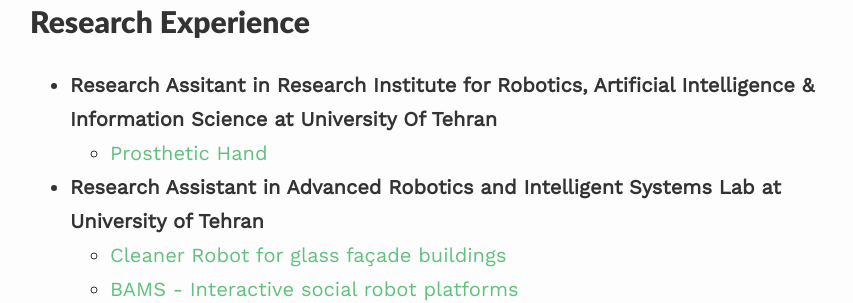
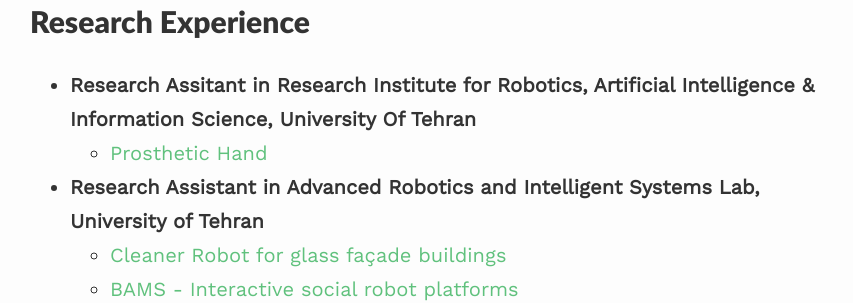
Before and after one commit to alireza-kargar/alireza-kargar.github.io, a Jekyll site: the page built from index.md, in a window 1280 px wide and 900 px high, scrolled down 871 px. Shown: the part 187-490 px from the top of the window, without its empty margins (210-1063 px from the left). Built offline with Jekyll 4.4.1, drawn with Linux system fonts in a browser that asks for light colours; nearby versions of some CDN libraries.

Commit message:
minor update

```diff
--- a/index.md
+++ b/index.md
@@ -26,9 +26,9 @@
 
 ## Research Experience
 
-- **Research Assitant in Research Institute for Robotics, Artificial Intelligence & Information Science at University Of Tehran**
+- **Research Assitant in Research Institute for Robotics, Artificial Intelligence & Information Science, University Of Tehran**
   - [Prosthetic Hand](https://alireza-kargar.github.io//projects/ProstheticHand/)
-- **Research Assistant in Advanced Robotics and Intelligent Systems Lab at University of Tehran**
+- **Research Assistant in Advanced Robotics and Intelligent Systems Lab, University of Tehran**
   - [Cleaner Robot for glass façade buildings](https://alireza-kargar.github.io//projects/cleanerbot/)
   - [BAMS - Interactive social robot platforms](https://alireza-kargar.github.io//projects/bams/)
   - [NeuroLight - Interactive light modules](https://alireza-kargar.github.io//projects/neurolight/)
```
